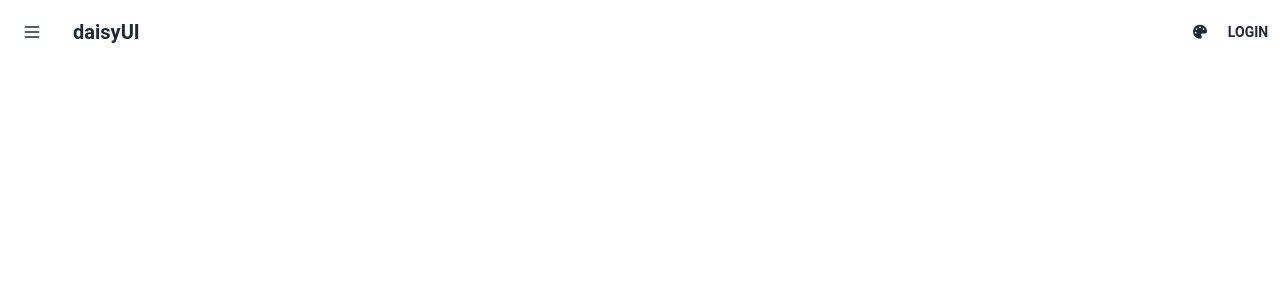
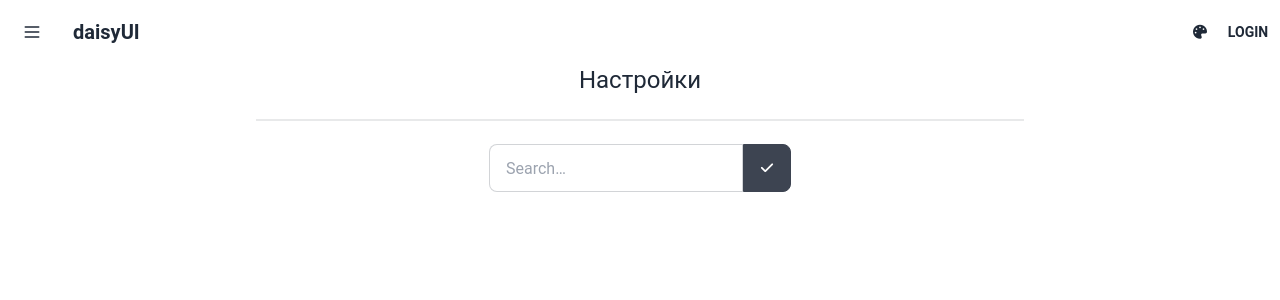
Before and after one commit to Kaflilithe/dictionary, an Angular app: page /settings in a window 1280 px wide. Before the commit this address led to /. Shown: the top 300 px of the page. Built offline with nearby package versions, Linux system fonts and the light colour scheme; no server answers.

Commit message:
feat: Добавлена страница настроки

```diff
--- a/src/app/app-routing.module.ts
+++ b/src/app/app-routing.module.ts
@@ -5,6 +5,10 @@ const routes: Routes = [
   {
     path: '',
     loadChildren: () => import('./pages/dictionary/dictionary.module').then(m => m.DictionaryModule)
+  },
+  {
+    path: 'settings',
+    loadChildren: () => import('./pages/settings/settings.module').then(m => m.SettingsModule)
   }
 ];
 
--- a/src/app/core/services/auth.service.ts
+++ b/src/app/core/services/auth.service.ts
@@ -43,4 +43,7 @@ export class AuthService {
     return this.http.post<UserDto>(`${this.url}/registration`, dto);
   }
 
+  getUser() {
+    return this.http.get<UserDto>(`/api/v1/user`);
+  }
 }
--- /dev/null
+++ b/src/app/pages/settings/settings/settings.component.html
@@ -0,0 +1,13 @@
+<div class="container max-w-3xl mx-auto">
+  <h2 class="text-2xl text-center">Настройки</h2>
+  <span class="divider"></span>
+  <div class="form-control flex flex-row justify-center">
+    <div class="input-group w-auto">
+      <input type="text" placeholder="Search…" [(ngModel)]="settings.telegramName" class="input input-bordered"/>
+      <button class="btn btn-square">
+        <i class="fa-solid fa-check"></i>
+      </button>
+    </div>
+  </div>
+
+</div>
--- /dev/null
+++ b/src/app/pages/settings/settings/settings.component.ts
@@ -0,0 +1,29 @@
+import { Component, OnInit } from '@angular/core';
+import { AuthService, UserDto } from '../../../core/services/auth.service';
+
+@Component({
+  selector: 'app-settings',
+  templateUrl: './settings.component.html',
+  styleUrls: ['./settings.component.scss']
+})
+export class SettingsComponent implements OnInit {
+  user?: UserDto;
+  settings: UserDto['settings'] = {
+    userId: 0,
+    theme: '',
+    wordsPerDay: 0,
+    telegramName: ''
+  }
+  constructor(
+    public authService: AuthService
+  ) {
+  }
+
+  ngOnInit(): void {
+    this.authService.getUser().subscribe(user => {
+      this.user = user;
+      this.settings = user.settings
+    });
+  }
+
+}
```
Also changed, not shown: src/app/pages/settings/settings-routing.module.ts (added, +16 -0 lines), src/app/pages/settings/settings.module.ts (added, +19 -0 lines), src/app/pages/settings/settings/settings.component.scss (added), 2 other files (tests, documents, lock files or other folders).
